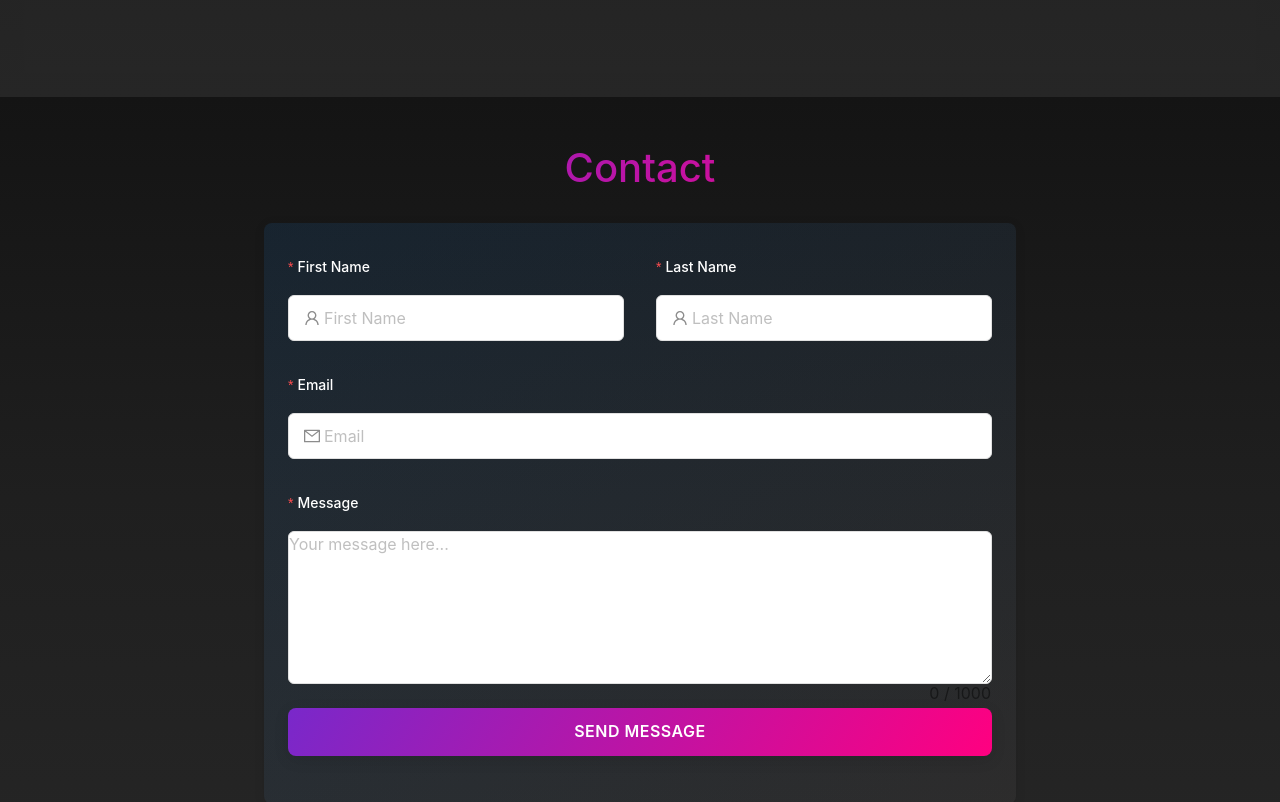
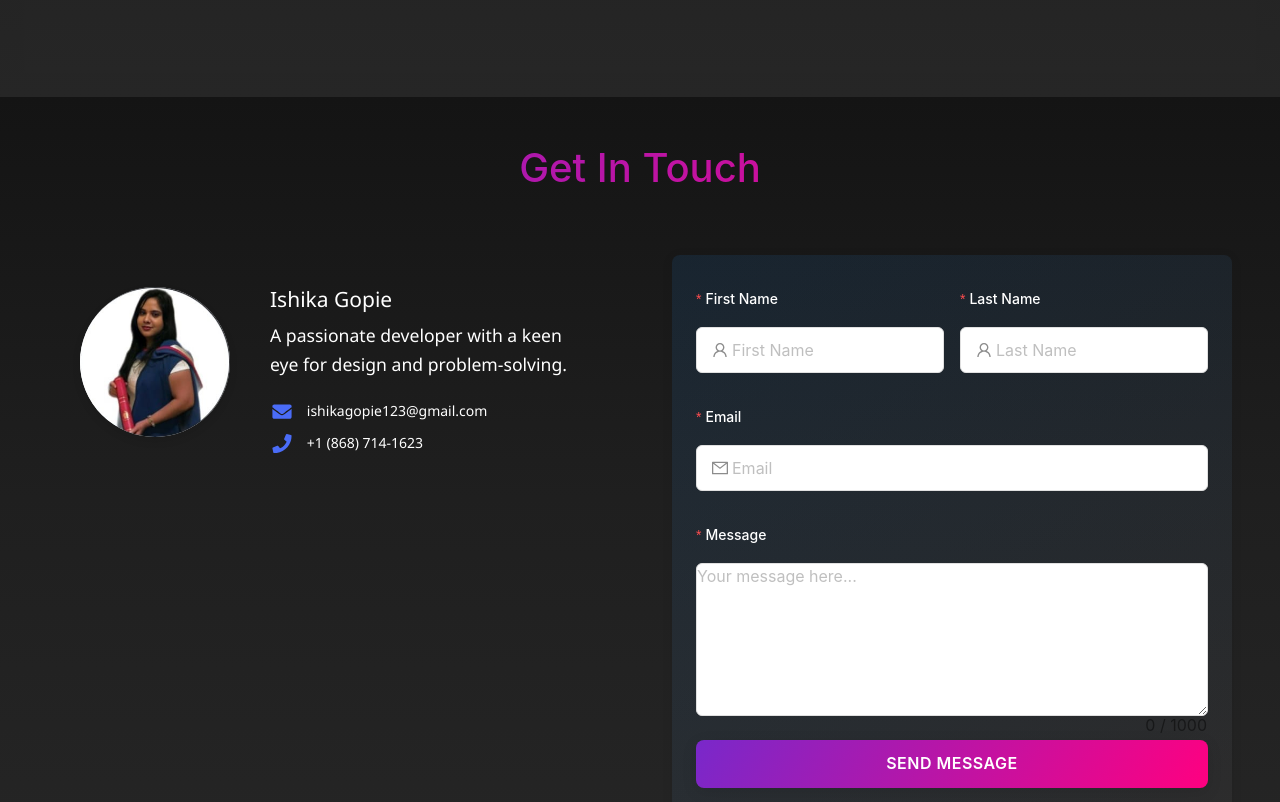
Before and after one commit to IshikaGopie/ishika-protfolio, a React (Create React App) app: page /projects in a window 1280 px wide. Shown: the part 3360-4162 px from the top of the page. Built offline with nearby package versions, Linux system fonts and the light colour scheme.

Commit message:
added a personal info form

```diff
--- a/package.json
+++ b/package.json
@@ -13,6 +13,7 @@
     "prop-types": "^15.8.1",
     "react": "^19.1.1",
     "react-dom": "^19.1.1",
+    "react-icons": "^5.5.0",
     "react-router": "^7.8.1",
     "react-router-dom": "^7.8.1",
     "react-scripts": "5.0.1",
--- /dev/null
+++ b/src/components/molecules/PersonalInfo.jsx
@@ -0,0 +1,41 @@
+import React from 'react';
+import { FaEnvelope, FaPhone, FaUser } from 'react-icons/fa';
+import './css/Personalnfo.css';
+import me from '../assets/me.jpeg';
+
+const PersonalInfo = ({
+                          avatar = me,
+                          summary = 'A passionate developer with a keen eye for design and problem-solving.',
+                          email = 'ishikagopie123@gmail.com',
+                          phone = '+1 (868) 714-1623'
+                      }) => {
+    return (
+        <div className="personal-info">
+            <div className="avatar-container">
+                {avatar ? (
+                    <img src={avatar} alt="Profile" className="avatar" />
+                ) : (
+                    <div className="avatar-placeholder">
+                        <FaUser size={40} />
+                    </div>
+                )}
+            </div>
+            <div className="info-content">
+                <h2 className="name">Ishika Gopie</h2>
+                <p className="summary">{summary}</p>
+                <div className="contact-info">
+                    <div className="contact-item">
+                        <FaEnvelope className="contact-icon" />
+                        <a href={`mailto:${email}`} className="contact-link">{email}</a>
+                    </div>
+                    <div className="contact-item">
+                        <FaPhone className="contact-icon" />
+                        <a href={`tel:${phone.replace(/[^0-9+]/g, '')}`} className="contact-link">{phone}</a>
+                    </div>
+                </div>
+            </div>
+        </div>
+    );
+};
+
+export default PersonalInfo;
--- a/src/components/molecules/css/ContactForm.css
+++ b/src/components/molecules/css/ContactForm.css
@@ -1,5 +1,5 @@
 .contact-form {
-    max-width: 800px;
+    max-width: 700px;
     margin: 0 auto;
     padding: 24px;
     border-radius: 8px;
@@ -45,7 +45,7 @@
 
 .ant-btn.ant-btn-primary:hover,
 .ant-btn.ant-btn-primary:focus {
-    background: linear-gradient(45deg, #FF8E8E, #7FE0D9);
+    background: linear-gradient(120deg, #7928CA, #FF0080);
     transform: translateY(-2px);
     box-shadow: 0 6px 20px rgba(0, 0, 0, 0.15);
 }
--- /dev/null
+++ b/src/components/molecules/css/Personalnfo.css
@@ -0,0 +1,92 @@
+.personal-info {
+    display: flex;
+    flex-direction: column;
+    align-items: flex-start;
+    gap: 1.5rem;
+    max-width: 600px;
+    margin: 0 auto;
+    padding: 2rem;
+    font-family: 'Segoe UI', Tahoma, Geneva, Verdana, sans-serif;
+}
+
+.avatar-container {
+    width: 150px;
+    height: 150px;
+    border-radius: 50%;
+    overflow: hidden;
+    background-color: #f0f0f0;
+    display: flex;
+    align-items: center;
+    justify-content: center;
+    box-shadow: 0 4px 8px rgba(0, 0, 0, 0.1);
+}
+
+.avatar {
+    width: 100%;
+    height: 100%;
+    object-fit: cover;
+}
+
+.avatar-placeholder {
+    color: #666;
+    display: flex;
+    align-items: center;
+    justify-content: center;
+    width: 100%;
+    height: 100%;
+    background-color: #e0e0e0;
+}
+
+.info-content {
+    width: 100%;
+    text-align: left;
+}
+
+.summary {
+    font-size: 1.1rem;
+    line-height: 1.6;
+    color: #ffffff;
+    margin-bottom: 1.5rem;
+}
+
+.contact-info {
+    display: flex;
+    flex-direction: column;
+    gap: 0.8rem;
+}
+
+.contact-item {
+    display: flex;
+    align-items: center;
+    gap: 0.8rem;
+}
+
+.contact-icon {
+    color: #4a6cf7;
+    font-size: 1.2rem;
+    min-width: 24px;
+}
+
+.contact-link {
+    color: #ffffff;
+    text-decoration: none;
+    transition: color 0.3s ease;
+}
+
+.contact-link:hover {
+    color: #4a6cf7;
+    text-decoration: underline;
+}
+
+/* Responsive adjustments */
+@media (min-width: 768px) {
+    .personal-info {
+        flex-direction: row;
+        align-items: flex-start;
+        gap: 2.5rem;
+    }
+
+    .avatar-container {
+        flex-shrink: 0;
+    }
+}
--- a/src/pages/contact.jsx
+++ b/src/pages/contact.jsx
@@ -1,30 +1,29 @@
 import React from 'react';
 import ContactForm from '../components/molecules/ContactForm';
+import PersonalInfo from '../components/molecules/PersonalInfo';
 import 'antd/dist/reset.css';
+import './css/contact.css';
 
-const App = () => {
-    const handleSubmit = async (values) => {
+const Contact = () => {
+    const handleSubmit = (values) => {
         console.log('Form values:', values);
+        // Handle form submission here
     };
 
     return (
-        <div style={{ padding: '24px', maxWidth: '800px', margin: '0 auto' }}>
-            <h1 className="highlight" style={{
-                fontSize: '2.5rem',
-                marginBottom: '2rem',
-                textAlign: 'center',
-                animation: 'fadeIn 1s ease-in',
-                background: 'linear-gradient(120deg, #7928CA, #FF0080)',
-                WebkitBackgroundClip: 'text',
-                WebkitTextFillColor: 'transparent',
-                backgroundClip: 'text'
-            }}>
-                Contact
-            </h1>
+        <div className="contact-container">
+            <h1 className="contact-title">Get In Touch</h1>
+            <div className="contact-content">
+                <div className="personal-info-wrapper">
+                    <PersonalInfo />
+                </div>
+                <div className="form-wrapper">
+                    <ContactForm onSubmit={handleSubmit} />
+                </div>
 
-            <ContactForm onSubmit={handleSubmit} />
+            </div>
         </div>
     );
 };
 
-export default App;
+export default Contact;
--- /dev/null
+++ b/src/pages/css/contact.css
@@ -0,0 +1,111 @@
+.contact-container {
+    width: 100% !important;
+    max-width: 100% !important;
+    padding: 24px !important;
+    margin: 0 !important;
+    box-sizing: border-box !important;
+}
+
+.contact-title {
+    font-size: 2.5rem !important;
+    margin-bottom: 2rem !important;
+    text-align: left !important;
+    animation: fadeIn 1s ease-in !important;
+    background: linear-gradient(120deg, #7928CA, #FF0080) !important;
+    -webkit-background-clip: text !important;
+    -webkit-text-fill-color: transparent !important;
+    background-clip: text !important;
+    width: 100% !important;
+    padding: 0 !important;
+}
+
+.form-wrapper {
+    width: 100% !important;
+    max-width: 100% !important;
+    margin: 0 !important;
+    padding: 0 !important;
+}
+
+.contact-container {
+    display: flex;
+    flex-direction: column;
+    gap: 2rem;
+    max-width: 1200px;
+    margin: 0 auto;
+    padding: 2rem;
+}
+
+.contact-content {
+    display: flex;
+    flex-direction: column;
+    gap: 2rem;
+}
+
+.form-wrapper {
+    flex: 1;
+}
+
+.personal-info-wrapper {
+    flex: 1;
+    display: flex;
+    justify-content: flex-end;
+}
+
+@media (min-width: 992px) {
+    .contact-content {
+        flex-direction: row;
+        gap: 4rem;
+    }
+
+    .personal-info-wrapper {
+        position: sticky;
+        top: 2rem;
+        align-self: flex-start;
+    }
+}
+
+.contact-title {
+    font-size: 2.5rem !important;
+    margin-bottom: 2rem !important;
+    text-align: center !important;
+    animation: fadeIn 1s ease-in !important;
+    background: linear-gradient(120deg, #7928CA, #FF0080) !important;
+    -webkit-background-clip: text !important;
+    -webkit-text-fill-color: transparent !important;
+    background-clip: text !important;
+    width: 100% !important;
+    padding: 0 !important;
+}
+
+.form-wrapper {
+    width: 100% !important;
+    max-width: 100% !important;
+}
+
+/* Force form alignment */
+.ant-form {
+    margin: 0 !important;
+    width: 100% !important;
+}
+
+.ant-form-item {
+    text-align: left !important;
+    margin-right: 0 !important;
+    margin-left: 0 !important;
+}
+
+.ant-form-item-label {
+    text-align: left !important;
+}
+
+.ant-form-item-control {
+    text-align: left !important;
+    max-width: 100% !important;
+}
+
+.ant-input,
+.ant-input-affix-wrapper,
+.ant-input-textarea {
+    width: 100% !important;
+    max-width: 100% !important;
+}
```
Also changed, not shown: src/components/assets/me.jpeg (added), 1 other file (tests, documents, lock files or other folders).
